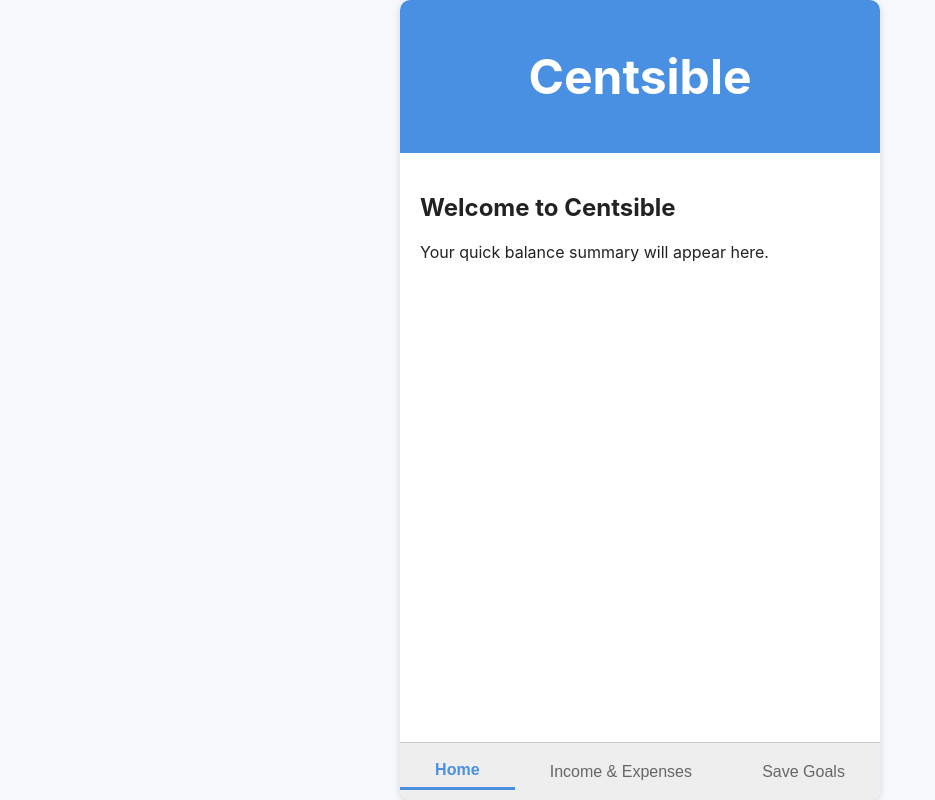
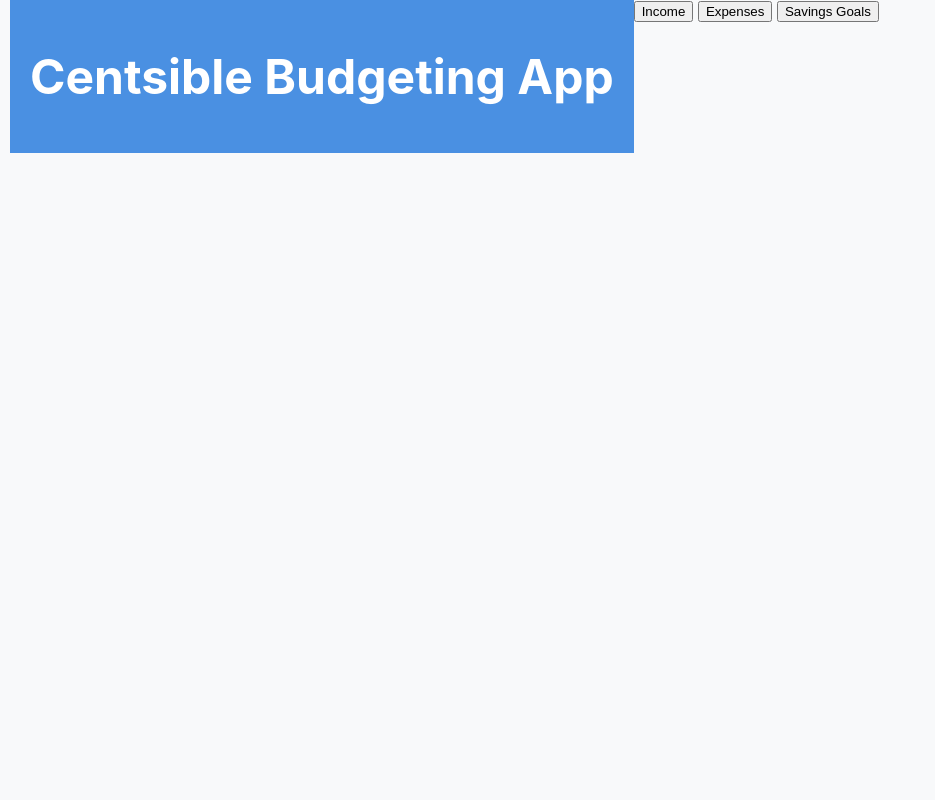
Before and after one commit to elijahsant199/Centsible-Demo-v2, a plain HTML site: page index.html in a window 1280 px wide. Shown: the whole page, without its empty margins (0-935 px from the left). Drawn offline with Linux system fonts and the light colour scheme.

Commit message:
Update index.html 2

```diff
--- a/index.html
+++ b/index.html
@@ -3,38 +3,40 @@
 <head>
   <meta charset="UTF-8" />
   <meta name="viewport" content="width=device-width, initial-scale=1" />
-  <title>Centsible Budgeting App</title>
+  <title>Centsible</title>
   <link rel="stylesheet" href="style.css" />
 </head>
 <body>
-  <div class="app-container">
   <header>
-      <h1>Centsible</h1>
+    <h1>Centsible Budgeting App</h1>
   </header>
 
+  <nav class="tabs">
+    <button class="tab-btn active" data-tab="income">Income</button>
+    <button class="tab-btn" data-tab="expenses">Expenses</button>
+    <button class="tab-btn" data-tab="savings">Savings Goals</button>
+  </nav>
+
   <main>
-      <section id="home" class="tab-content active">
-        <h2>Welcome to Centsible</h2>
-        <p>Your quick balance summary will appear here.</p>
+    <section id="income" class="tab-content">
+      <h2>Income</h2>
+      <input type="number" id="income-amount" placeholder="Amount" />
+      <button id="add-income">Add Income</button>
     </section>
 
-      <section id="transactions" class="tab-content">
-        <h2>Income & Expenses</h2>
-        <p>Feature coming soon: Add & view your transactions.</p>
+    <section id="expenses" class="tab-content hidden">
+      <h2>Expenses</h2>
+      <input type="number" id="expense-amount" placeholder="Amount" />
+      <button id="add-expense">Add Expense</button>
     </section>
 
-      <section id="goals" class="tab-content">
-        <h2>Save Goals</h2>
-        <p>Feature coming soon: Track your savings progress.</p>
+    <section id="savings" class="tab-content hidden">
+      <h2>Savings Goals</h2>
+      <input type="text" id="savings-name" placeholder="Goal Name" />
+      <input type="number" id="savings-amount" placeholder="Amount" />
+      <button id="add-savings">Add Goal</button>
     </section>
   </main>
-
-    <nav class="tab-bar">
-      <button data-target="home" class="tab-button active">Home</button>
-      <button data-target="transactions" class="tab-button">Income & Expenses</button>
-      <button data-target="goals" class="tab-button">Save Goals</button>
-    </nav>
-  </div>
 
   <script src="script.js"></script>
 </body>
```
Lines whose indentation alone changed are shown as unchanged.
